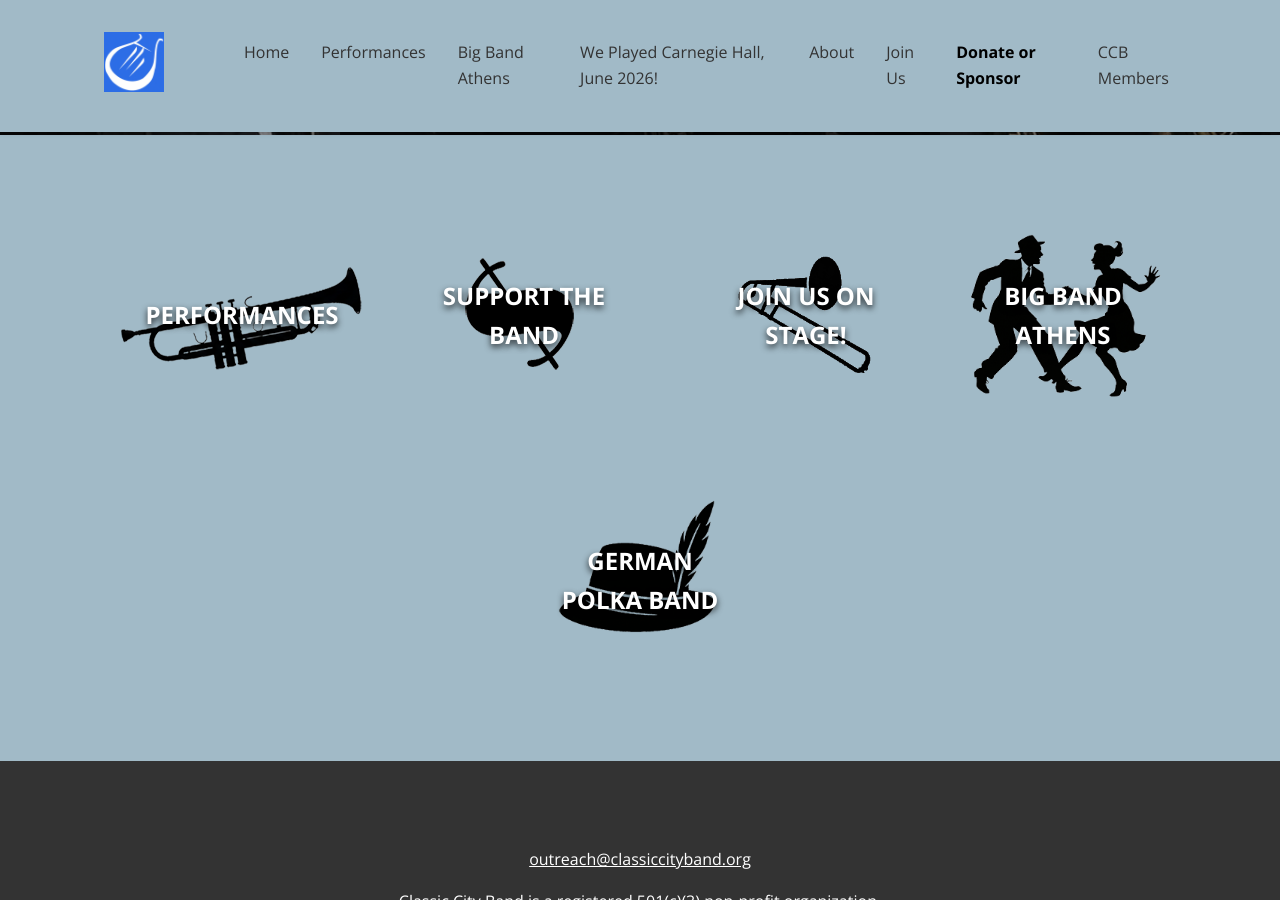
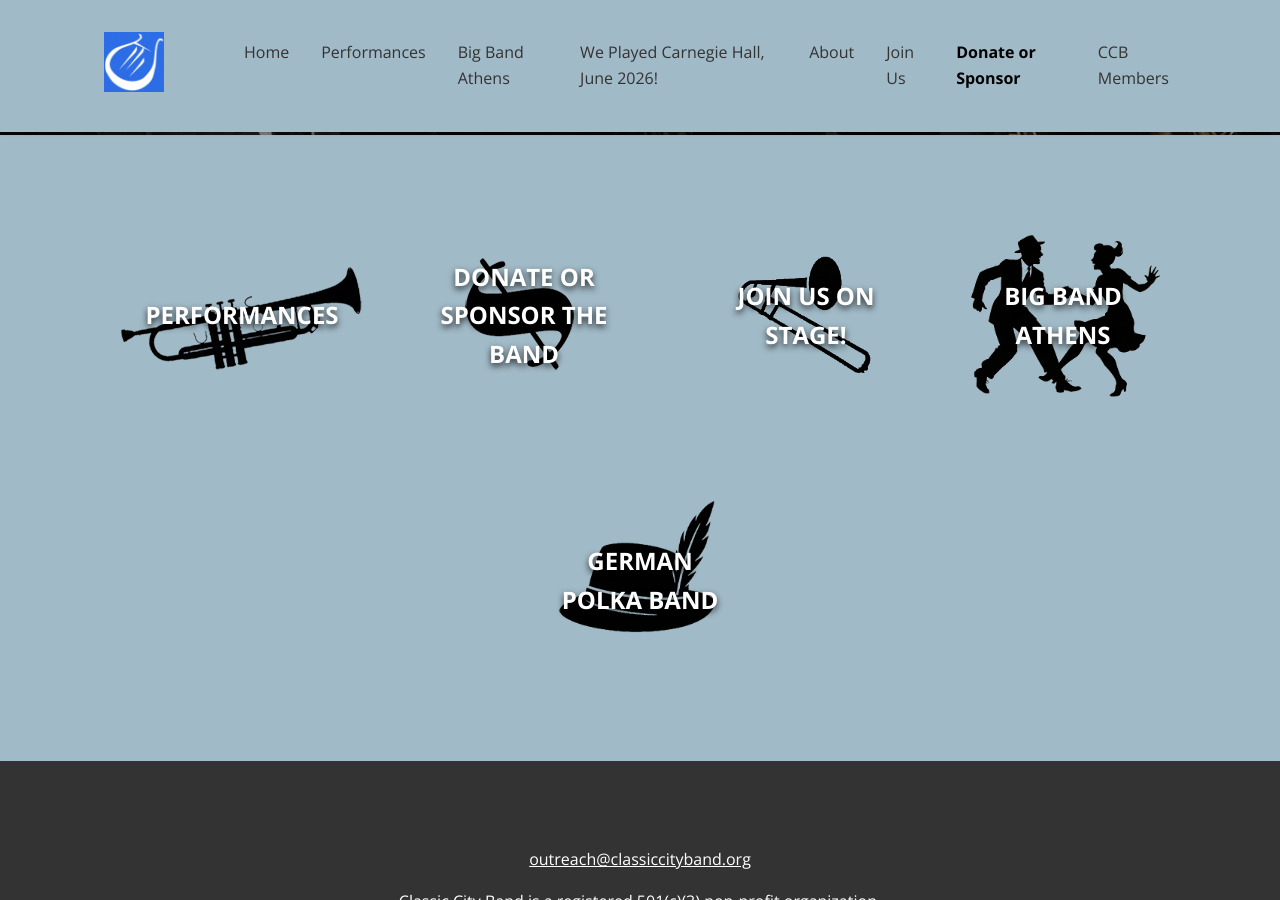
Before and after one commit to webmasterCCB/CCBwebsite, a Jekyll site: the page built from index.html, in a window 1280 px wide and 900 px high, scrolled down 497 px. Built offline with Jekyll 4.4.1, drawn with Linux system fonts in a browser that asks for light colours; comment, search, counter and statistics services are not loaded.

Commit message:
Update index.html

```diff
--- a/index.html
+++ b/index.html
@@ -9,7 +9,7 @@ title: Home
 </section>
 <section class="quick-links">
   <a href="/concerts" class="link-btn performances">PERFORMANCES</a>
-  <a href="/support" class="link-btn support">SUPPORT THE BAND</a>
+  <a href="/support" class="link-btn support">DONATE OR SPONSOR THE BAND</a>
   <a href="/join" class="link-btn join">JOIN US ON STAGE!</a>
   <a href="/bigbandathens" class="link-btn bigband ensemble-link">BIG BAND ATHENS</a>
   <a href="polka" class="link-btn polka ensemble-link">GERMAN POLKA BAND</a>
```
